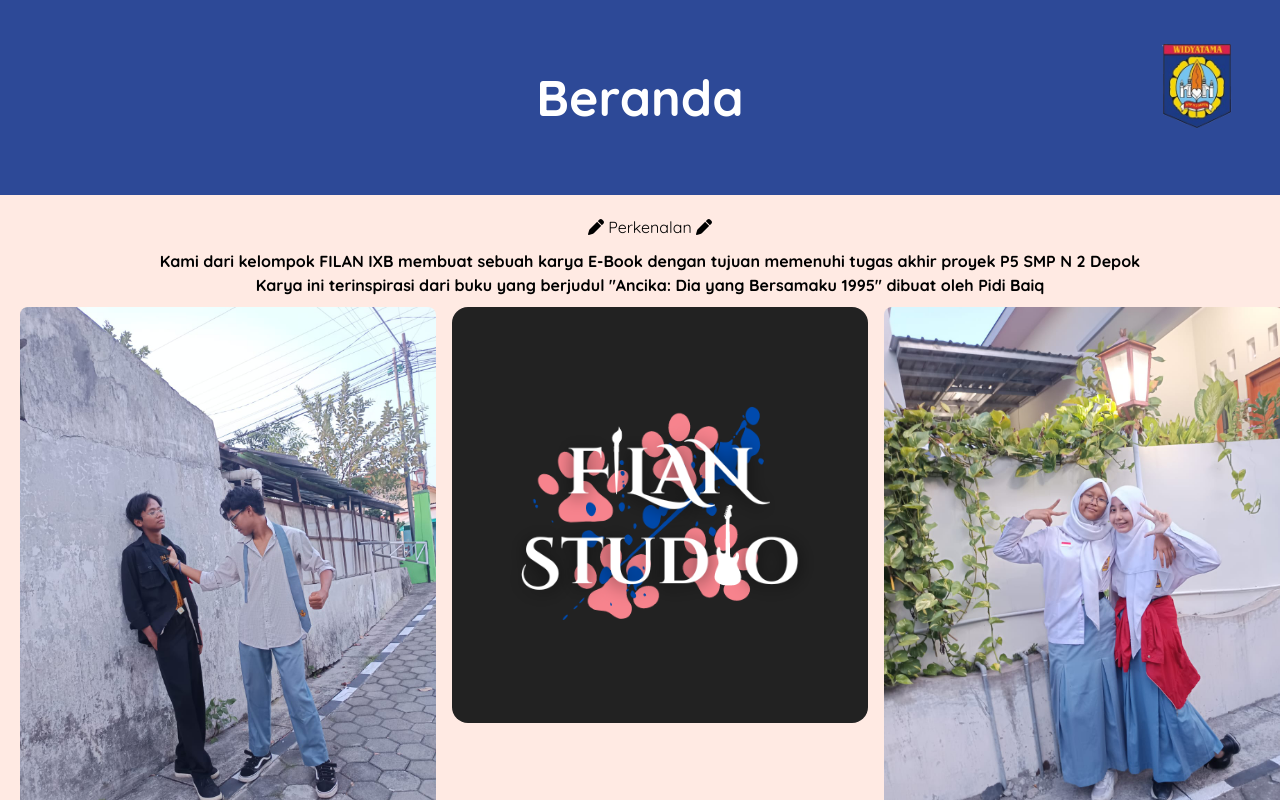
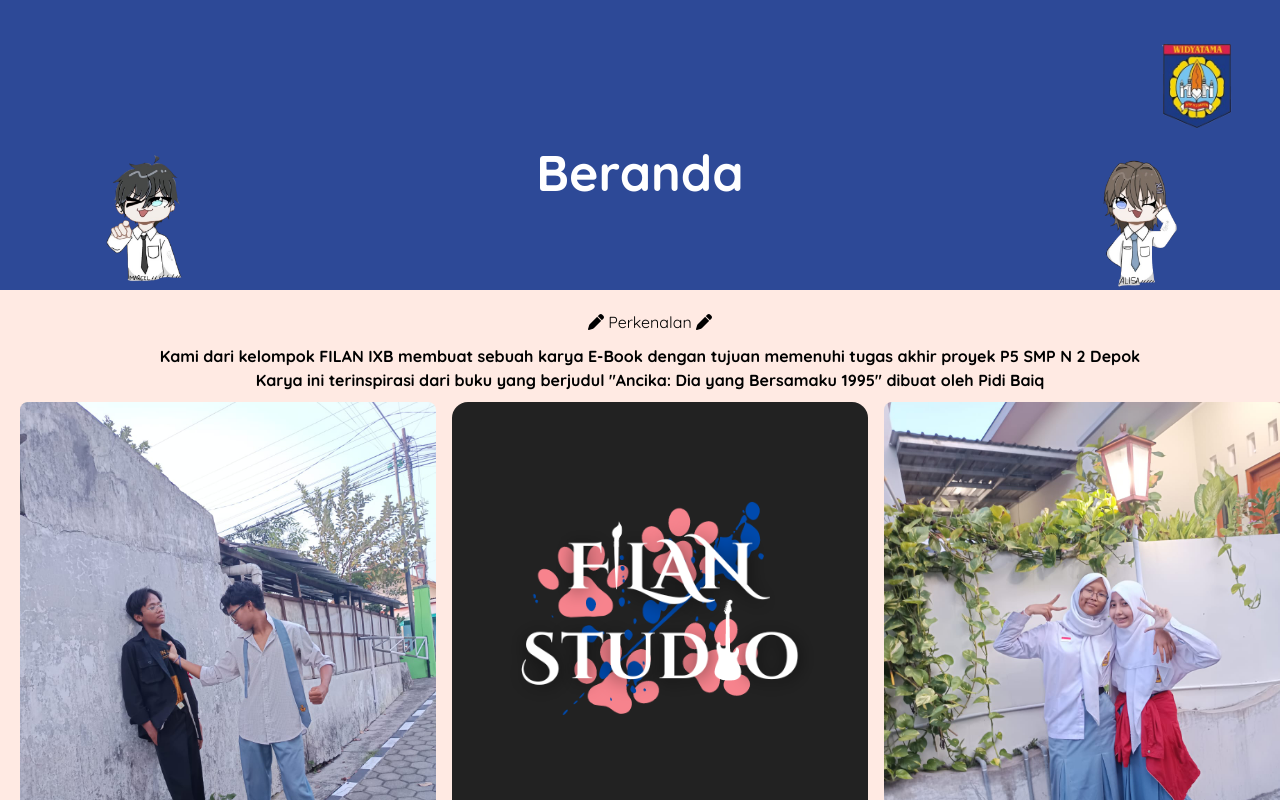
Before and after one commit to John12x2/FILANStudio, a plain HTML site: page index.html in a window 1280 px wide. Drawn offline with nearby package versions, Linux system fonts and the light colour scheme.

Commit message:
Add files via upload

```diff
--- a/css/stylesheet.css
+++ b/css/stylesheet.css
@@ -131,7 +131,9 @@
   margin: 0 auto;
 }
 
-.margin h2, p, img {
+.margin h2,
+p,
+img {
   margin: 10px;
 }
 
@@ -186,6 +188,7 @@
   display: block;
   position: relative;
   font-size: 20px;
+  margin: 0 auto;
   padding: 60px;
   background-color: #2d4997;
   color: white;
@@ -208,11 +211,15 @@
 }
 
 .jumbotron img {
-  position: absolute;
-  right: 0;
-  top: 0;
-  bottom: 0;
-  width: 100px;
+  position: relative;
+  width: 150px;
+}
+
+.flex {
+  display: flex;
+  justify-content: center;
+  position: relative;
+  top: 75px;
 }
 
 .ulcontact {
@@ -229,8 +236,14 @@
   width: 1000px;
 }
 
+.footer {
+  font-size: 30px;
+  font-weight: 500;
+}
+
 .pfooter {
   text-align: right;
+  font-size: 20px;
 }
 
 .link {
@@ -272,6 +285,7 @@
 #contact {
   text-align: left;
   vertical-align: bottom;
+  font-size: 20px;
 }
 
 #navmemo {
--- a/index.html
+++ b/index.html
@@ -29,7 +29,11 @@
   <body>
     <header>
       <div class="jumbotron">
-        <h1><b>Beranda</b></h1>
+        <div class="flex">
+          <img src="image/hiasan2.png" alt="marcel" />
+          <h1><b>Beranda</b></h1>
+          <img src="image/hiasan.png" alt="alisa" />
+        </div>
       </div>
     </header>
     <main>
@@ -49,13 +53,13 @@
           </p>
           <div class="grid grid-cols-3 gap-4">
             <div class="col-auto">
-              <img src="image/fotocos.jpg" alt="fotocos" class="rounded-lg"/>
+              <img src="image/fotocos.jpg" alt="fotocos" class="rounded-lg" />
             </div>
             <div class="col-auto">
               <img src="image/logo.png" alt="logo" class="rounded-2xl" />
             </div>
             <div class="cols-auto">
-              <img src="image/fotocos2.jpg" alt="fotocos2" class="rounded-lg"/>
+              <img src="image/fotocos2.jpg" alt="fotocos2" class="rounded-lg" />
             </div>
           </div>
           <div class="margin">
@@ -97,6 +101,10 @@
           <i class="fa-brands fa-instagram emoji"></i>
           @filanstudioixb
         </p>
+        <br />
+        <h2 class="footer">
+          <em><b>"Insomniatatic!"</b></em>
+        </h2>
         <p class="pfooter">&#169; 2024</p>
       </div>
     </footer>
```
Also changed, not shown: image/hiasan.png (added), image/hiasan2.png (added).
